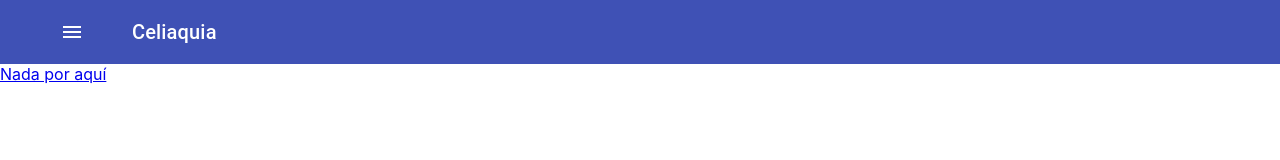
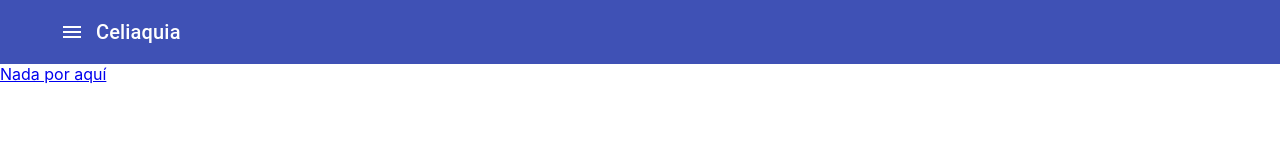
Before and after one commit to PDTS-Celiaquia/React-WebApp, a React (Create React App) app: page / in a window 1280 px wide. Shown: the top 160 px of the page. Built offline with nearby package versions, Linux system fonts and the light colour scheme; sample sign-in values are in the browser's storage.

Commit message:
remove home

```diff
--- a/src/components/nav/NavBar.js
+++ b/src/components/nav/NavBar.js
@@ -1,7 +1,6 @@
 import React from 'react'
 import { AppBar, Container, IconButton, Toolbar, Typography, withStyles } from '@material-ui/core'
-import HomeIcon from '@material-ui/icons/Home'
-import { Link, withRouter } from 'react-router-dom'
+import { Link } from 'react-router-dom'
 import TemporaryDrawer from './TemporaryDrawer'
 import { getUser } from '../../services/auth'
 const styles = theme => ({
@@ -9,38 +8,30 @@ const styles = theme => ({
         // background: 'transparent',
         boxShadow: 'none'
     },
-    homeIcon: {
+    icon: {
         color: theme.palette.primary.contrastText
     },
     title: {
-        color: theme.palette.primary.contrastText
+        color: theme.palette.primary.contrastText,
+        textDecoration: "none"
     }
 })
 
 
-function NavBar({ children, location, classes }) {
-    const homeButton = location.pathname !== "/";
+function NavBar({ children, classes }) {
     const user = getUser();
-    const role = user? user.role : null;
+    const role = user ? user.role : null;
     return (
         <AppBar position="static" className={classes.bar}>
             <Container maxWidth="xl">
                 <Toolbar>
-                {role && (<>
-                        <TemporaryDrawer role={role}/>
-                        <IconButton
-                            className={classes.homeIcon}
-                            edge="start"
-                            component={Link}
-                            to="/"
-                            aria-label="home"
-                            style={homeButton ? {} : { visibility: "hidden" }}
-                        >
-                            <HomeIcon />
-                        </IconButton>
-                    </>
-                )}
-                    <Typography variant="h6" className={classes.title}>
+                    {role && <TemporaryDrawer role={role} />}
+                    <Typography
+                        variant="h6"
+                        className={classes.title}
+                        component={Link}
+                        to="/"
+                    >
                         Celiaquia
                     </Typography>
                     {children}
@@ -50,4 +41,4 @@ function NavBar({ children, location, classes }) {
     )
 }
 
-export default withStyles(styles)(withRouter(NavBar))
+export default withStyles(styles)(NavBar)
```
Also changed, not shown: 1 other file (tests, documents, lock files or other folders).
